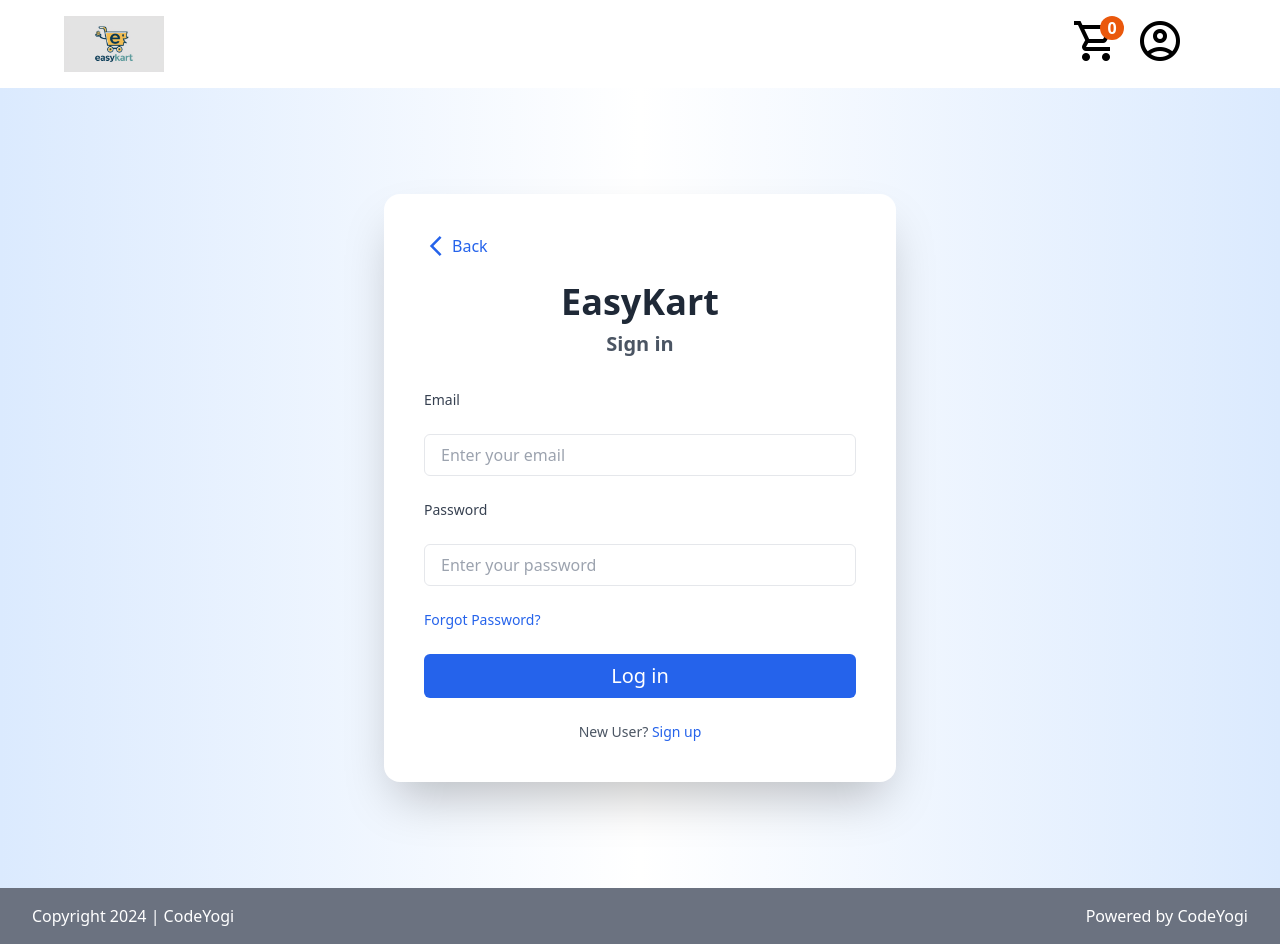
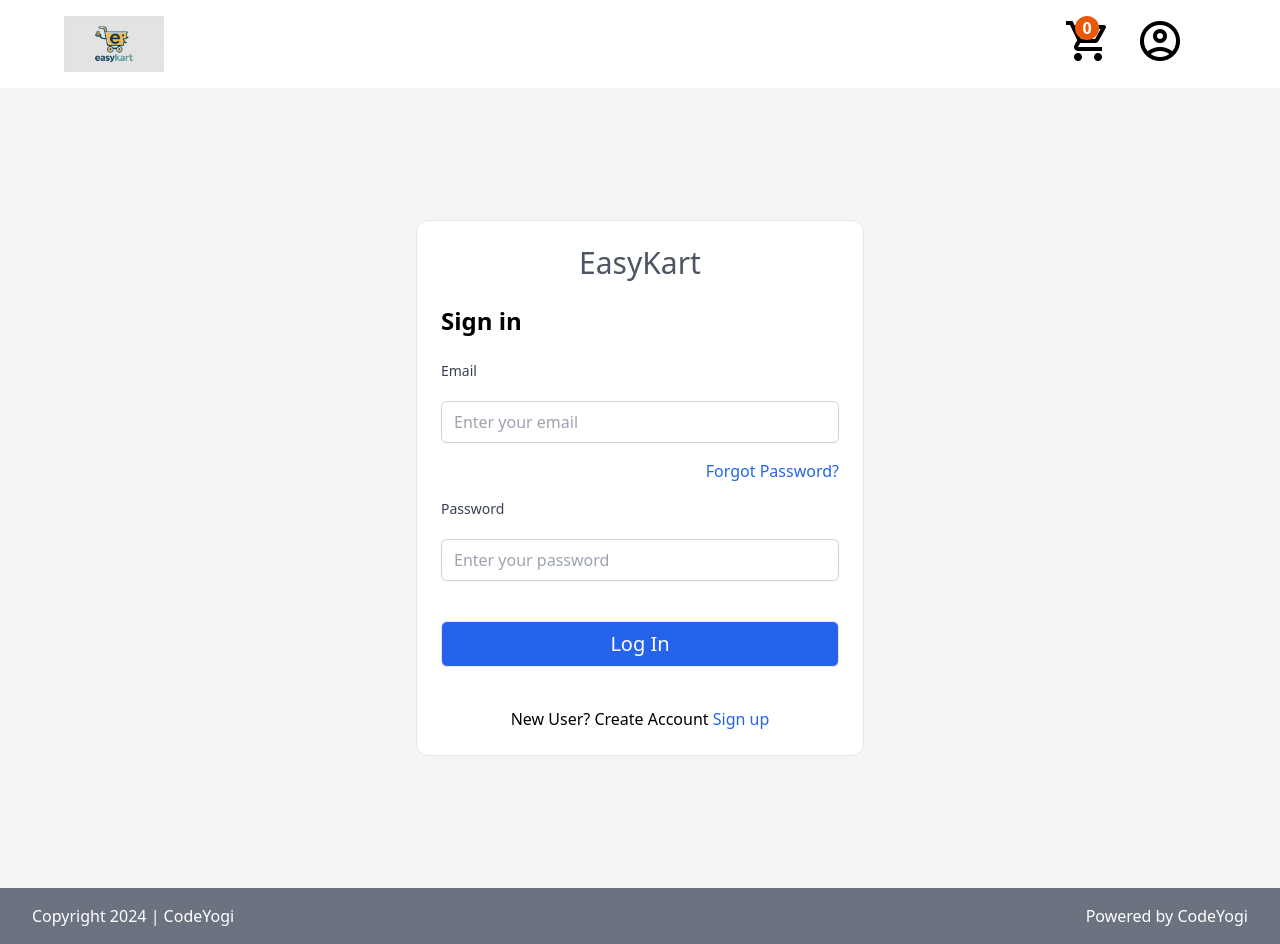
Before and after one commit to vinayak0312/easykart, a React (Vite) app: page /login in a window 1280 px wide. Built offline with nearby package versions, Linux system fonts and the light colour scheme.

Commit message:
Changes according to lecture 31-32

```diff
--- a/src/App.jsx
+++ b/src/App.jsx
@@ -1,22 +1,57 @@
-import React, { useState, useMemo, useCallback, createContext } from "react";
+import React, {
+  useState,
+  useMemo,
+  useCallback,
+  createContext,
+  useEffect,
+} from "react";
 import { Routes, Route } from "react-router-dom";
 import Footer from "./components/Footer.jsx";
 import Header from "./components/Header.jsx";
-import Home from "./components/Home.jsx";
 import Detail from "./components/ProductDetail.jsx";
 import { Error1 as Error } from "./Error.jsx";
 import Cart from "./components/Cart.jsx";
-import Login from "./components/SignInPage.jsx";
 import SignUp from "./components/SignUpPage.jsx";
 import Forgot from "./components/ForgotPage.jsx";
 import Logo from "./EasyKart Logo.webp";
+import axios from "axios";
+import Alert from "./components/alert.jsx";
+import Home, {DetaiL,CarT} from "./components/NavigateLogin.jsx";
+import Login, {SignUP,ForgoT} from "./components/NavigateHome.jsx";
 
 export const CreateContext = createContext();
+export const CreateUser = React.createContext();
+export const AlertContext = React.createContext();
 
 function App() {
   const savedData = localStorage.getItem("added-item") || "{}";
   const convertData = JSON.parse(savedData);
   const [cart, setCart] = useState(convertData);
+  const [user, setUser] = useState();
+  const [loading, setLoading] = useState(true);
+  const [alert, setAlert] = useState();
+  const token = localStorage.getItem("token");
+
+  useEffect(() => {
+    if (token) {
+      axios
+        .get("https://myeasykart.codeyogi.io/me", {
+          headers: {
+            Authorization: token,
+          },
+        })
+        .then((response) => {
+          setUser(response.data);
+          setLoading(false);
+        });
+    } else {
+      setLoading(false);
+    }
+  }, []);
+  function logout() {
+    localStorage.setItem("token", "");
+    setUser();
+  }
 
   function addToCart(productId, count) {
     const old = cart[productId] || 0;
@@ -48,17 +83,24 @@
   return (
     <div className="flex flex-col h-screen justify-between">
       <CreateContext.Provider value={addToCart}>
-        <Header count={totalCount} src={Logo} />
+        <CreateUser.Provider value={{ user, setUser }}>
+          <AlertContext.Provider value={{ alert, setAlert }}>
+            <Header count={totalCount} src={Logo} logout={logout}/>
             <Routes>
               <Route index element={<Home />}></Route>
-          <Route path="/product/:id" element={<Detail />}></Route>
+              <Route path="/product/:id" element={<DetaiL />}></Route>
               <Route path="*" element={<Error name="Page" />}></Route>
-          <Route path="/cart" element={<Cart cart={cart} recent_cart={updateCart} />}></Route>
+              <Route
+                path="/cart"
+                element={<CarT cart = {cart} recent_cart={updateCart} />}
+              ></Route>
               <Route path="/login" element={<Login />}></Route>
-          <Route path="/sign_up" element={<SignUp />}></Route>
-          <Route path="/forgot" element={<Forgot />}></Route>
+              <Route path="/sign_up" element={<SignUP/>}></Route>
+              <Route path="/forgot" element={<ForgoT />}></Route>
             </Routes>
             <Footer />
+          </AlertContext.Provider>
+        </CreateUser.Provider>
       </CreateContext.Provider>
     </div>
   );
--- a/src/components/ForgotPage.jsx
+++ b/src/components/ForgotPage.jsx
@@ -1,68 +1,61 @@
 import React from "react";
-import { Formik, Form } from "formik";
+import { withFormik } from "formik";
 import { Link } from "react-router-dom";
 import { MdOutlineArrowBackIos } from "react-icons/md";
 import * as Yup from "yup";
-import { FormikInput } from "./Input";
+import Input from "./Input";
+import NormalButton from "./Button";
+import FormButton from "./Button2";
 
-function ForgotPassword() {
 function sendData(values) {
   console.log(values.email);
 }
 
 const schema = Yup.object().shape({
-    email: Yup.string()
-      .email("Invalid email format")
-      .required("Please fill your email"),
+  email: Yup.string().required("Please fill your email"),
 });
 
+function forgot({
+  handleSubmit,
+  handleChange,
+  handleBlur,
+  touched,
+  errors,
+  values,
+}) {
   return (
-    <div className="flex items-center justify-center min-h-screen bg-gradient-to-r from-blue-100 via-white to-blue-100">
-      <div className="w-full max-w-md p-8 bg-white rounded-2xl shadow-2xl">
-        <Link className="flex items-center text-blue-600 hover:underline" to="/">
-          <MdOutlineArrowBackIos className="text-2xl" />
-          <span className="ml-1">Back</span>
-        </Link>
-        <div className="text-center mt-4">
-          <h1 className="text-4xl font-bold text-gray-800">EasyKart</h1>
-          <h2 className="mt-2 text-xl font-semibold text-gray-600">
-            Forgot Password
-          </h2>
-        </div>
-        <Formik
-          initialValues={{
-            email: "",
-          }}
-          validationSchema={schema}
-          onSubmit={sendData}
-        >
-          <Form className="mt-6 space-y-4">
-            <FormikInput
+    <div className="flex items-center justify-center bg-gray-100 min-h-screen">
+      <div className="flex flex-col p-6 gap-6 w-full max-w-md bg-white border rounded-xl">
+        <h1 className="self-center text-gray-600 text-3xl">EasyKart</h1>
+        <h2 className="text-2xl font-bold">Forgot Password</h2>
+        <form onSubmit={handleSubmit} className="flex flex-col gap-4">
+          <Input
             name="email"
             id="email"
+            onChange={handleChange}
+            onBlur={handleBlur}
             type="email"
             label="Email"
-              extraClasses="w-full px-4 py-2 border rounded-md focus:outline-none focus:ring-2 focus:ring-blue-400"
-              labelClasses="text-gray-900 text-lg"
+            error={errors.email}
+            touched={touched.email}
           />
-            <button
-              type="submit"
-              className="w-full px-6 py-3 mt-2 text-xl font-medium text-white bg-blue-600 rounded-md hover:bg-blue-700"
-            >
-              Send Password
-            </button>
-            <div className="flex justify-center mt-4">
-              <Link className="text-blue-600 hover:underline" to="/login">
-                <button className="px-6 py-3 text-xl font-medium text-white bg-gray-600 rounded-md hover:bg-gray-700">
-                  Cancel
-                </button>
+          <FormButton name="Send Password" />
+          <Link className="self-center mt-4" to="/login">
+            <NormalButton name="Cancel" />
           </Link>
-            </div>
-          </Form>
-        </Formik>
+        </form>
       </div>
     </div>
   );
 }
 
-export default ForgotPassword;
+const myHOC = withFormik({
+  initialValues: {
+    email: "",
+  },
+  handleSubmit: sendData,
+  validationSchema: schema,
+});
+
+export default myHOC(forgot);
+export const Forgot = forgot;
--- a/src/components/Header.jsx
+++ b/src/components/Header.jsx
@@ -1,29 +1,46 @@
-import React from "react";
+import React, { memo, useContext } from "react";
 import { Link } from "react-router-dom";
 import logo from "../EasyKart Logo.webp";
+import { CreateUser } from "../App";
 
-function Header({ count }) {
+function Header({ count, src, logout }) {
+  const { user } = useContext(CreateUser);
+  let logoutClass = "";
+  let loginClass = "hidden";
+  if (!user) {
+    logoutClass = "hidden";
+    loginClass = "";
+  }
   return (
     <div id="header" className="flex justify-between py-4 sm:mx-16 h-18">
       <Link to="/">
         <img className="h-14" src={logo} alt="Logo" />
       </Link>
 
-      <div className="flex items-center gap-4 relative mr-8">
-        <Link to="/cart" className="relative">
+      <div className="flex items-center gap-6 relative mr-8">
+        <Link to="/cart" className={"relative"+logoutClass}>
           <span className="material-symbols-outlined text-5xl">
             shopping_cart
           </span>
         </Link>
-        <p className="absolute top-0 right-[60px] font-bold bg-orange-600 text-white rounded-full w-6 h-6 flex items-center justify-center hover:bg-white hover:text-orange-600">
+        <p className="absolute top-0 right-[85px] font-bold bg-orange-600 text-white rounded-full w-6 h-6 flex items-center justify-center hover:bg-white hover:text-orange-600">
           {count}
         </p>
-        <Link to="/login">
+        <Link to="/login" className={loginClass}>
           <span class="material-symbols-outlined text-5xl">account_circle</span>
         </Link>
+        <button
+          onClick={logout}
+          className={
+            "relative border rounded-md bg-blue-500 font-bold text-white px-2 py-1 " +
+            logoutClass
+          }
+        >
+          Logout
+        </button>
       </div>
     </div>
   );
 }
 
-export default Header;
+export default memo(Header);
--- /dev/null
+++ b/src/components/NavigateHome.jsx
@@ -0,0 +1,22 @@
+import React, { useContext } from "react";
+import { AlertContext, CreateUser } from "../App";
+import { Navigate } from "react-router-dom";
+import  Login  from "./SignInPage";
+import  SignUp  from "./SignUpPage";
+import Forgot from "./ForgotPage";
+function NavigateHOC(IncomingComponent){
+
+    return(()=>{
+        const {user,setUser} = useContext(CreateUser);
+        const {alert,setAlert} = useContext(AlertContext);
+        if(user){
+            return <Navigate to="/"/>
+        }
+        return (
+            <IncomingComponent setUser={setUser} setAlert={setAlert} />
+        )
+    })
+}
+export default NavigateHOC(Login);
+export const SignUP = NavigateHOC(SignUp);
+export const ForgoT = NavigateHOC(Forgot);
--- /dev/null
+++ b/src/components/NavigateLogin.jsx
@@ -0,0 +1,23 @@
+import React, { useContext } from "react";
+import { AlertContext, CreateUser } from "../App";
+import { Navigate } from "react-router-dom";
+import  SignUp  from "./SignUpPage";
+import Forgot from "./ForgotPage";
+import Home from "./Home";
+import Detail from "./ProductDetail";
+import cart from "./Cart";
+function NavigateHOC(IncomingComponent){
+
+    return(({...props})=>{
+        const {user} = useContext(CreateUser);
+        if(!user){
+            return <Navigate to="/login"/>
+        }
+        return (
+            <IncomingComponent {...props}/>
+        )
+    })
+}
+export default NavigateHOC(Home);
+export const DetaiL = NavigateHOC(Detail);
+export const CarT = NavigateHOC(cart);
--- a/src/components/SignInPage.jsx
+++ b/src/components/SignInPage.jsx
@@ -1,13 +1,33 @@
 import React from "react";
-import { Formik, Form } from "formik";
+import { withFormik } from "formik";
 import { Link } from "react-router-dom";
-import { MdOutlineArrowBackIos } from "react-icons/md";
 import * as Yup from "yup";
-import { FormikInput } from "./Input";
+import Input from "./Input";
+import Button from "./Button2";
+import axios from "axios";
 
-function LoginPage() {
-  function sendData(values) {
-    console.log(values.email, values.password);
+function sendData(values, props) {
+  axios
+    .post("https://myeasykart.codeyogi.io/login", {
+      email: values.email,
+      password: values.password,
+    })
+    .then((response) => {
+      const { user, token } = response.data;
+      localStorage.setItem("token", token);
+      props.props.setUser(user);
+      console.log(user);
+      props.props.setAlert({
+        type: "success",
+        message: "Welcome Back " + user.full_name + "!",
+      });
+    })
+    .catch(() => {
+      props.props.setAlert({
+        type: "error",
+        message: "Invalid email address or Password",
+      });
+    });
 }
 
 const schema = Yup.object().shape({
@@ -15,74 +35,63 @@
   password: Yup.string().required("Please enter your password"),
 });
 
+function login_page({
+  touched,
+  errors,
+  handleChange,
+  handleBlur,
+  handleSubmit,
+}) {
   return (
-    <div className="flex items-center justify-center min-h-screen bg-gradient-to-r from-blue-100 via-white to-blue-100">
-      <div className="w-full max-w-lg p-10 bg-white rounded-2xl shadow-2xl">
-        <Link
-          className="flex items-center text-blue-600 hover:underline"
-          to="/"
-        >
-          <MdOutlineArrowBackIos className="text-2xl" />
-          <span className="ml-1">Back</span>
-        </Link>
-        <div className="text-center mt-6">
-          <h1 className="text-4xl font-bold text-gray-800">EasyKart</h1>
-          <h2 className="mt-2 text-xl font-semibold text-gray-600">Sign in</h2>
-        </div>
-        <Formik
-          initialValues={{
-            email: "",
-            password: "",
-          }}
-          validationSchema={schema}
-          onSubmit={sendData}
-        >
-          <Form className="mt-8 space-y-6">
-            <FormikInput
+    <div className="flex items-center justify-center bg-gray-100 min-h-screen">
+      <div className="flex flex-col p-6 gap-6 w-full max-w-md bg-white border rounded-xl">
+        <h1 className="self-center text-gray-600 text-3xl">EasyKart</h1>
+        <h2 className="text-2xl font-bold">Sign in</h2>
+        <form onSubmit={handleSubmit} className="flex flex-col gap-4">
+          <Input
             name="email"
             id="email"
             type="email"
             label="Email"
-              className="w-full px-4 py-2 border rounded-md focus:outline-none focus:ring-2 focus:ring-blue-400"
+            onChange={handleChange}
+            onBlur={handleBlur}
+            touched={touched.email}
+            error={errors.email}
           />
-
-            <FormikInput
+          <Link className="text-blue-600 self-end" to="/forgot">
+            Forgot Password?
+          </Link>
+          <Input
             name="password"
             id="password"
             type="password"
             label="Password"
-              className="w-full px-4 py-2 border rounded-md focus:outline-none focus:ring-2 focus:ring-blue-400"
+            onChange={handleChange}
+            onBlur={handleBlur}
+            touched={touched.password}
+            error={errors.password}
           />
-
-            <div className="flex items-center justify-between mt-4">
-              <Link
-                className="text-sm font-medium text-blue-600 hover:underline"
-                to="/forgot"
-              >
-                Forgot Password?
-              </Link>
-            </div>
-            <button
-              type="submit"
-              className="w-full px-4 py-2 mt-4 text-xl font-medium text-white bg-blue-600 rounded-md hover:bg-blue-700 disabled:bg-blue-300"
-              // disabled={!isValid}
-            >
-              Log in
-            </button>
-            <p className="mt-6 text-sm text-center text-gray-600">
-              New User?{" "}
-              <Link
-                className="font-medium text-blue-600 hover:underline"
-                to="/sign_up"
-              >
+          <Button name="Log In" />
+          <p className="self-center">
+            New User? Create Account{" "}
+            <Link className="text-blue-600" to="/sign_up">
               Sign up
             </Link>
           </p>
-          </Form>
-        </Formik>
+        </form>
       </div>
     </div>
   );
 }
 
-export default LoginPage;
+const myHOC = withFormik({
+  initialValues: {
+    email: "",
+    password: "",
+  },
+  handleSubmit: sendData,
+  validationSchema: schema,
+});
+
+export default myHOC(login_page);
+export const Login = login_page;
--- a/src/components/SignUpPage.jsx
+++ b/src/components/SignUpPage.jsx
@@ -1,87 +1,72 @@
-import React, { useState } from "react";
-import { Formik, Form } from "formik";
+import React from "react";
+import { withFormik } from "formik";
 import { Link } from "react-router-dom";
-import { MdOutlineArrowBackIos } from "react-icons/md";
 import * as Yup from "yup";
-import { SelfFormikInput } from "../SelfModifiedInput";
-import Created from "./AccountCreated";
-import Button from "./Button2.jsx";
+import SelfFormikInput from "../SelfModifiedInput";
+import Button from "./Button2";
+import axios from "axios";
 
-function SignUp() {
-  const [pass, setPass] = useState(false);
-  const [accountCreated, setAccountCreated] = useState(false);
-
-  function createAccount(values) {
-    if (values.password !== values.confirm_password) {
-      setPass(true);
-    } else {
-      console.log(
-        values.username,
-        values.dateOfBirth,
-        values.email,
-        values.password,
-        values.confirm_password
-      );
-      setPass(false);
-      setAccountCreated(true);
-    }
+function createAccount(values, props) {
+  axios
+    .post("https://myeasykart.codeyogi.io/signup", {
+      fullName: values.username,
+      email: values.email,
+      password: values.password,
+    })
+    .then((response) => {
+      const { user, token } = response.data;
+      localStorage.setItem("token", token);
+      props.props.setUser(user);
+      props.props.setAlert({
+        type: "success",
+        message: "Welcome " + user.full_name + "!",
+      });
+    })
+    .catch(() => {
+      props.props.setAlert({
+        type: "error",
+        message: "Email already exists!",
+      });
+    });
 }
 
 const schema = Yup.object().shape({
   username: Yup.string().required("Please enter your name"),
-    dateOfBirth: Yup.string().required("Please enter your date of birth"),
-    email: Yup.string()
-      .email("Invalid email format")
-      .required("Please fill your email"),
+  email: Yup.string().required("Please fill your email"),
   password: Yup.string()
-      .required("Please enter password")
-      .min(8, "Password must be at least 8 characters"),
+    .required("Please Enter password")
+    .min(8, "Password must be at least 8 characters")
+    .test(
+      "numberPresent",
+      "Password must contain a number and a special character",
+      (value) => {
+        const hasNumber = /\d/.test(value);
+        const hasSpecialChar = /[!@#$%^&*]/.test(value);
+        return hasNumber && hasSpecialChar;
+      }
+    ),
   confirm_password: Yup.string()
     .oneOf([Yup.ref("password"), null], "Passwords must match")
     .required("Please confirm your password"),
 });
 
-  if (accountCreated) {
-    return <Created />;
-  }
-
+function sign_up({ handleSubmit, handleBlur, handleChange, touched, errors }) {
   return (
-    <div className="flex items-center justify-center bg-gradient-to-r from-blue-100 via-white to-blue-100">
-      <div className="w-full max-w-lg p-8 bg-white rounded-2xl shadow-2xl">
-        <Link className="flex items-center text-blue-600 hover:underline" to="/">
-          <MdOutlineArrowBackIos className="text-2xl" />
-          <span className="ml-1">Back</span>
-        </Link>
-        <div className="text-center mt-4">
-          <h1 className="text-4xl font-bold text-gray-800">EasyKart</h1>
-          <h2 className="mt-2 text-xl font-semibold text-gray-600">Sign Up</h2>
-        </div>
-        <Formik
-          initialValues={{
-            username: "",
-            dateOfBirth: "",
-            email: "",
-            password: "",
-            confirm_password: "",
-          }}
-          validationSchema={schema}
-          onSubmit={createAccount}
-        >
-          <Form className="mt-6 space-y-4">
+    <div className="flex items-center justify-center bg-gray-100 ">
+      <div className="flex flex-col p-6 gap-6 w-full max-w-md bg-white border rounded-xl">
+        <h1 className="self-center text-gray-600 text-3xl">EasyKart</h1>
+        <h2 className="text-2xl font-bold">Sign up</h2>
+        <form onSubmit={handleSubmit} className="flex flex-col gap-4">
           <SelfFormikInput
             name="username"
             id="username"
             type="text"
             label="Name"
-              extraClasses="w-full px-4 py-2 border rounded-md focus:outline-none focus:ring-2 focus:ring-blue-400"
-              labelClasses="text-gray-900 text-lg"
-            />
-            <SelfFormikInput
-              name="dateOfBirth"
-              id="dateOfBirth"
-              type="date"
-              label="Date Of Birth"
-              extraClasses="w-full px-4 py-2 border rounded-md focus:outline-none focus:ring-2 focus:ring-blue-400"
+            onChange={handleChange}
+            onBlur={handleBlur}
+            touched={touched.username}
+            error={errors.username}
+            extraClasses="border rounded-md border-yellow-400 py-2 px-3"
             labelClasses="text-gray-900 text-lg"
           />
           <SelfFormikInput
@@ -89,7 +74,11 @@
             id="email"
             type="email"
             label="Email"
-              extraClasses="w-full px-4 py-2 border rounded-md focus:outline-none focus:ring-2 focus:ring-blue-400"
+            onChange={handleChange}
+            onBlur={handleBlur}
+            touched={touched.email}
+            error={errors.email}
+            extraClasses="border rounded-md border-yellow-400 py-2 px-3"
             labelClasses="text-gray-900 text-lg"
           />
           <SelfFormikInput
@@ -97,7 +86,11 @@
             id="password"
             type="password"
             label="Password"
-              extraClasses="w-full px-4 py-2 border rounded-md focus:outline-none focus:ring-2 focus:ring-blue-400"
+            onChange={handleChange}
+            onBlur={handleBlur}
+            touched={touched.password}
+            error={errors.password}
+            extraClasses="border rounded-md border-yellow-400 py-2 px-3"
             labelClasses="text-gray-900 text-lg"
           />
           <SelfFormikInput
@@ -105,31 +98,36 @@
             id="confirm_password"
             type="password"
             label="Confirm Password"
-              extraClasses="w-full px-4 py-2 border rounded-md focus:outline-none focus:ring-2 focus:ring-blue-400"
+            onChange={handleChange}
+            onBlur={handleBlur}
+            touched={touched.confirm_password}
+            error={errors.confirm_password}
+            extraClasses="border rounded-md border-yellow-400 py-2 px-3"
             labelClasses="text-gray-900 text-lg"
           />
-            {pass && (
-              <p className="text-red-500">
-                Password and Confirm password are not the same
-              </p>
-            )}
-            <button
-              type="submit"
-              className="w-full px-6 py-3 mt-2 text-xl font-medium text-white bg-blue-600 rounded-md hover:bg-blue-700 disabled:bg-blue-300"
-            >
-              Create Account
-            </button>
-            <p className="mt-2 text-sm text-center text-gray-600">
+          <Button name="Create Account" />
+          <p className="self-center">
             Already have an account?{" "}
-              <Link className="font-medium text-blue-600 hover:underline" to="/login">
+            <Link className="text-blue-600" to="/login">
               Sign in
             </Link>
           </p>
-          </Form>
-        </Formik>
+        </form>
       </div>
     </div>
   );
 }
 
-export default SignUp;
+const myHOC = withFormik({
+  initialValues: {
+    username: "",
+    email: "",
+    password: "",
+    confirm_password: "",
+  },
+  handleSubmit: createAccount,
+  validationSchema: schema,
+});
+
+export default myHOC(sign_up);
+export const SignUp = sign_up;
--- /dev/null
+++ b/src/components/alert.jsx
@@ -0,0 +1,41 @@
+import React, { useContext, useEffect } from "react";
+import { MdDoneOutline } from "react-icons/md";
+import { MdOutlineDangerous } from "react-icons/md";
+import { AlertContext } from "../App";
+function Alert() {
+  const { alert, setAlert } = useContext(AlertContext);
+  let color = "bg-green-500";
+  let Icon = MdDoneOutline;
+  useEffect(() => {
+    if (alert) {
+      const timeout = setTimeout(() => {
+        setAlert();
+      }, 3 * 1000);
+      return () => clearTimeout(timeout);
+    }
+  }, [alert]);
+  if (!alert) {
+    return <></>;
+  }
+  if (alert.type == "error") {
+    Icon = MdOutlineDangerous;
+    color = "bg-red-500";
+  }
+  return (
+    <div className="bg-gray-100">
+      <div className="bg-white mx-16 flex justify-between pr-4">
+        <div className="flex gap-10">
+          <Icon className={"text-5xl " + color} />
+          <p className="my-auto text-xl">{alert.message}</p>
+        </div>
+        <button
+          className="my-auto underline text-blue-500"
+          onClick={() => setAlert()}
+        >
+          Dismiss
+        </button>
+      </div>
+    </div>
+  );
+}
+export default Alert;
```
Also changed, not shown: src/components/Home.jsx (+29 -24 lines). Lines whose indentation alone changed are shown as unchanged.
